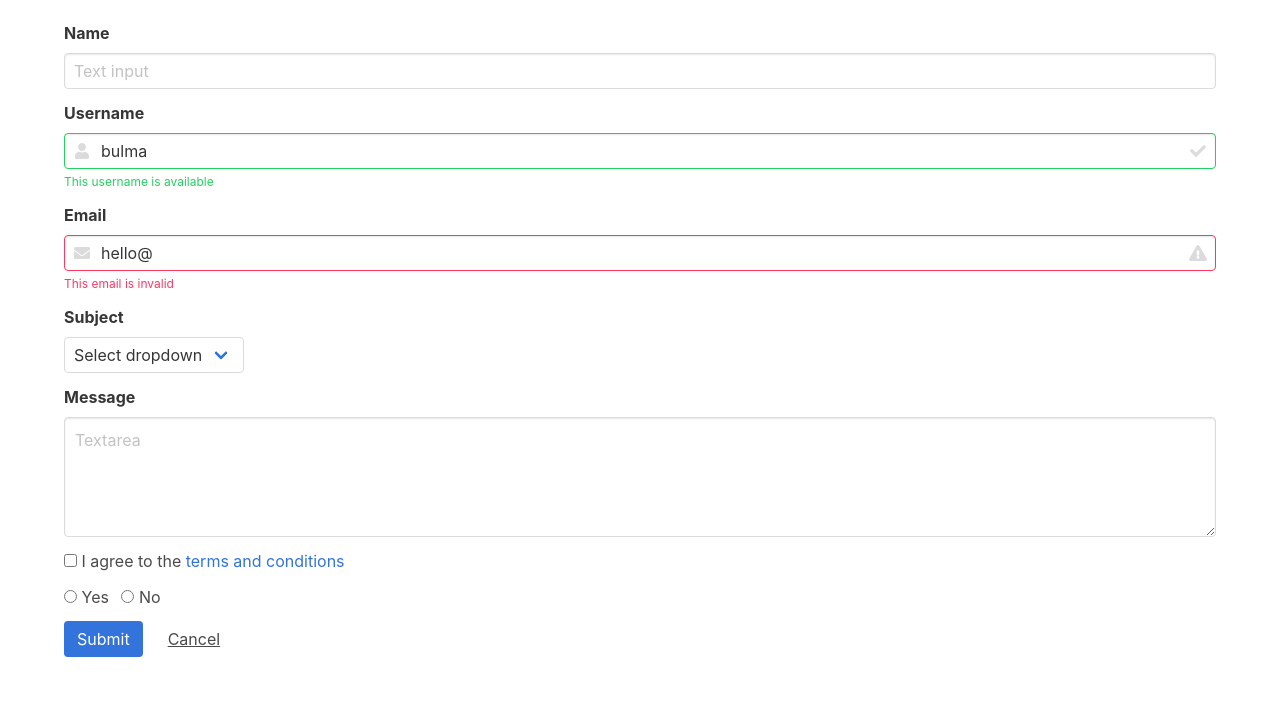
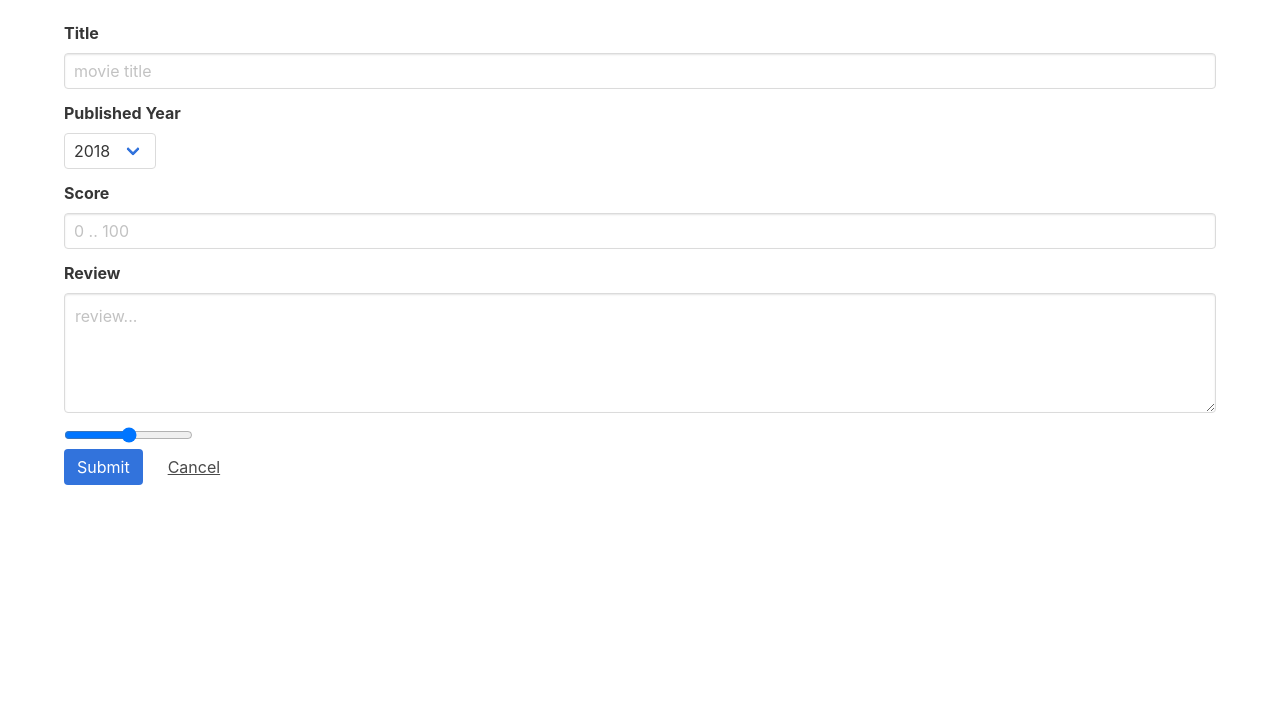
Before and after one commit to Aurora-P/MyOwnVoiceIsEnough, a plain HTML site: page src/input.html in a window 1280 px wide. Shown: the part 116-821 px from the top of the page. After the commit the page ends 800 px from the top, so only its background shows below. Drawn offline with nearby package versions, Linux system fonts and the light colour scheme.

Commit message:
post function

```diff
--- a/src/input.html
+++ b/src/input.html
@@ -3,7 +3,7 @@
   <head>
     <meta charset="utf-8">
     <meta name="viewport" content="width=device-width, initial-scale=1">
-    <title>Hello Bulma!</title>
+    <title>VoiceInput</title>
     <link rel="stylesheet" href="https://cdnjs.cloudflare.com/ajax/libs/bulma/0.7.1/css/bulma.min.css">
     <script defer src="https://use.fontawesome.com/releases/v5.0.7/js/all.js"></script>
   </head>
@@ -11,86 +11,63 @@
   <section class="section">
     <div class="container">
       <h1 class="title">
-        Hello World
+        Voice Input
       </h1>
       <p class="subtitle">
-        My first website with <strong>Bulma</strong>!
+        Send Voice <strong>Truth</strong>!
       </p>
+
 <div class="field">
-  <label class="label">Name</label>
+  <label class="label">Title</label>
   <div class="control">
-    <input class="input" type="text" placeholder="Text input">
+    <input class="input" type="text" name="title" placeholder="movie title">
   </div>
 </div>
 
 <div class="field">
-  <label class="label">Username</label>
-  <div class="control has-icons-left has-icons-right">
-    <input class="input is-success" type="text" placeholder="Text input" value="bulma">
-    <span class="icon is-small is-left">
-      <i class="fas fa-user"></i>
-    </span>
-    <span class="icon is-small is-right">
-      <i class="fas fa-check"></i>
-    </span>
-  </div>
-  <p class="help is-success">This username is available</p>
-</div>
-
-<div class="field">
-  <label class="label">Email</label>
-  <div class="control has-icons-left has-icons-right">
-    <input class="input is-danger" type="email" placeholder="Email input" value="hello@">
-    <span class="icon is-small is-left">
-      <i class="fas fa-envelope"></i>
-    </span>
-    <span class="icon is-small is-right">
-      <i class="fas fa-exclamation-triangle"></i>
-    </span>
-  </div>
-  <p class="help is-danger">This email is invalid</p>
-</div>
-
-<div class="field">
-  <label class="label">Subject</label>
+  <label class="label">Published Year</label>
   <div class="control">
     <div class="select">
-      <select>
-        <option>Select dropdown</option>
-        <option>With options</option>
+      <select name="year">
+        <option>2018</option>
+        <option>2017</option>
+        <option>2016</option>
+        <option>2015</option>
+        <option>2014</option>
+        <option>2013</option>
+        <option>2012</option>
+        <option>2011</option>
+        <option>2010</option>
+        <option>2009</option>
+        <option>2008</option>
+        <option>2007</option>
+        <option>2006</option>
+        <option>2005</option>
+        <option>2004</option>
+        <option>2003</option>
+        <option>2002</option>
+        <option>2001</option>
+        <option>2000</option>
       </select>
     </div>
   </div>
 </div>
 
 <div class="field">
-  <label class="label">Message</label>
+  <label class="label">Score</label>
   <div class="control">
-    <textarea class="textarea" placeholder="Textarea"></textarea>
+    <input class="input" type="tel" name="score" placeholder="0 .. 100">
   </div>
 </div>
 
 <div class="field">
+  <label class="label">Review</label>
   <div class="control">
-    <label class="checkbox">
-      <input type="checkbox">
-      I agree to the <a href="#">terms and conditions</a>
-    </label>
+    <textarea class="textarea" name="review" placeholder="review..."></textarea>
   </div>
 </div>
 
-<div class="field">
-  <div class="control">
-    <label class="radio">
-      <input type="radio" name="question">
-      Yes
-    </label>
-    <label class="radio">
-      <input type="radio" name="question">
-      No
-    </label>
-  </div>
-</div>
+<input class="slider is-fullwidth" step="1" min="0" max="100" value="50" type="range">
 
 <div class="field is-grouped">
   <div class="control">
```
Also changed, not shown: src/functions/postMovie/index.js (added, +27 -0 lines), src/functions/postMovie/package.json (added, +9 -0 lines), 1 other file.
